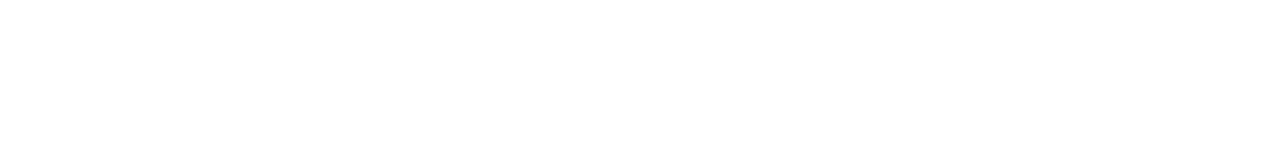
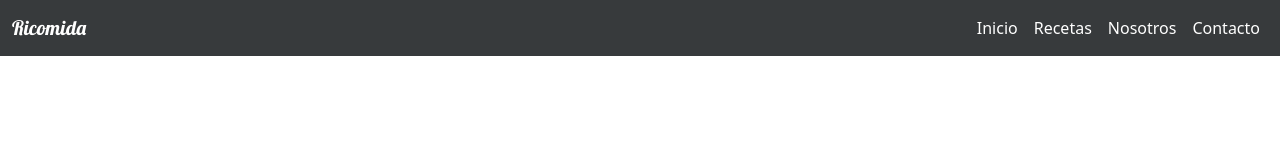
Before and after one commit to piipeesteban94/Ricomida, a plain HTML site: page index.html in a window 1280 px wide. Drawn offline with nearby package versions, Linux system fonts and the light colour scheme.

Commit message:
se agrego el nav de la pagina

```diff
--- a/assets/css/style.css
+++ b/assets/css/style.css
@@ -0,0 +1,22 @@
+body{
+    font-family: "Cabin", sans-serif;
+}
+
+header{
+    width: 100%;
+    height: auto;
+}
+nav.navbar.navbar-expand-lg{
+    background-color: #373A3C;
+}
+#titulo{
+    font-family: "Lobster", sans-serif;
+    color: white;
+}
+
+button span {
+    color: white;
+}
+a.nav-link{
+    color: white;
+}
--- a/index.html
+++ b/index.html
@@ -22,10 +22,28 @@
     <link rel="preconnect" href="https://fonts.googleapis.com">
     <link rel="preconnect" href="https://fonts.gstatic.com" crossorigin>
     <link href="https://fonts.googleapis.com/css2?family=Cabin:ital,wght@0,400..700;1,400..700&family=Lobster&display=swap" rel="stylesheet">
+</head>
 
+<body>
+    <header>
 
-</head>
-<body>
+        <nav class="navbar navbar-expand-lg">
+            <div class="container-fluid">
+              <a class="navbar-brand" id="titulo" href="#" >Ricomida</a>
+              <button class="navbar-toggler" type="button" data-bs-toggle="collapse" data-bs-target="#navbarNavAltMarkup" aria-controls="navbarNavAltMarkup" aria-expanded="false" aria-label="Toggle navigation">
+                <span><i class="fa-solid fa-bars"></i></span>
+              </button>
+              <div class="collapse navbar-collapse" id="navbarNavAltMarkup">
+                <div class="navbar-nav ms-auto">
+                  <a class="nav-link active" aria-current="page" href="#">Inicio</a>
+                  <a class="nav-link" href="#">Recetas</a>
+                  <a class="nav-link" href="#">Nosotros</a>
+                  <a class="nav-link" href="#">Contacto</a>
+                </div>
+              </div>
+            </div>
+          </nav>
+    </header>
 
 
 
```
